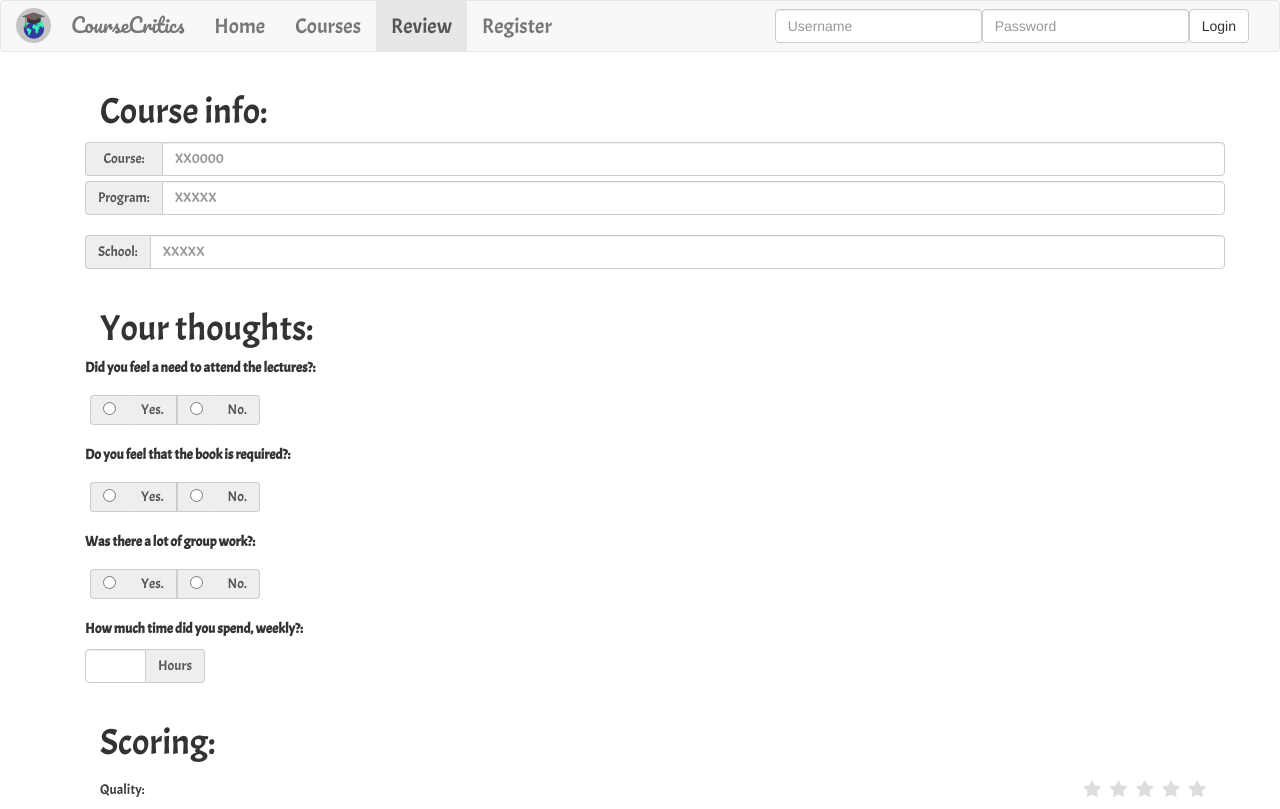
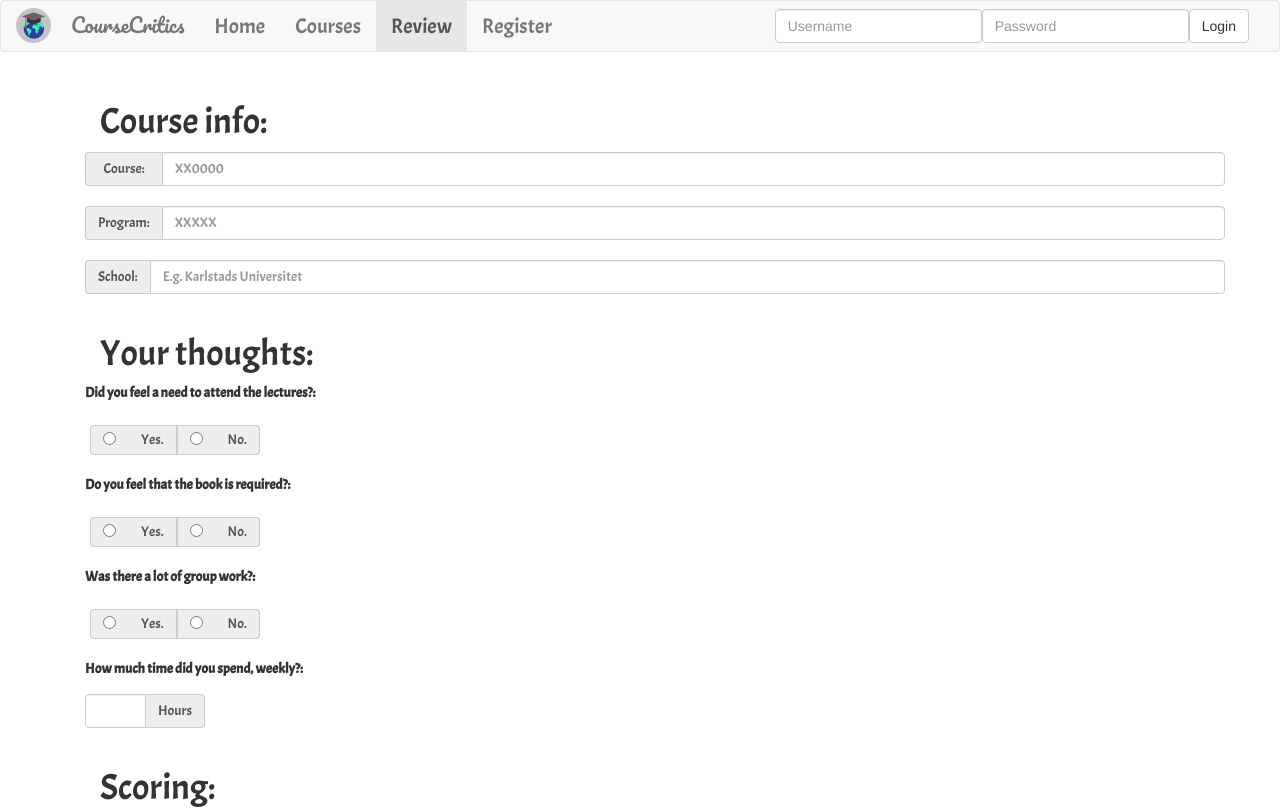
Before and after one commit to jmarken/CourseCriticsServer, an Angular app in the folder course-web-app/: page /review in a window 1280 px wide. Shown: the top 809 px of the page. Built offline with nearby package versions, Linux system fonts and the light colour scheme.

Commit message:
Input boxes

```diff
--- a/course-web-app/src/app/review/review.component.css
+++ b/course-web-app/src/app/review/review.component.css
@@ -7,7 +7,11 @@
 }
 
 .form-check {
-    margin: 5px 0 20px 0;
+    margin: 10px 0 20px 0;
+}
+
+.form-check .input-group {
+    margin: 10px 0 20px 0;
 }
 
 .radio-right-text {
--- a/course-web-app/src/app/review/review.component.html
+++ b/course-web-app/src/app/review/review.component.html
@@ -2,25 +2,21 @@
   <form (ngSubmit)="onSubmitReview(f)" #f="ngForm">
     <h1 class="col-xs-12">Course info:</h1>
 
+    <div class="form-check">
+      <div class="input-group">
+        <span class="input-group-addon" id="course-pre-box">Course:</span>
+        <input type="text" placeholder="XX0000" class="form-control" name="course" ngModel required>
 
-    <div class="input-group">
-      <span class="input-group-addon" id="course-pre-box">Course:</span>
-      <input type="text" placeholder="XX0000" class="form-control" name="course" ngModel required>
+      </div>
 
-    </div>
-
-
-    <div class="form-check">
       <div class="input-group">
         <span class="input-group-addon" id="basic-addon3">Program:</span>
         <input type="text" placeholder="XXXXX" class="form-control" name="program" ngModel required>
       </div>
-    </div>
 
-    <div class="form-check">
       <div class="input-group">
-        <span class="input-group-addon" id="basic-addon3">School:</span>
-        <input type="text" placeholder="XXXXX" class="form-control" name="school" ngModel required>
+        <span class="input-group-addon" id="basic-addon">School:</span>
+        <input type="text" placeholder="E.g. Karlstads Universitet" class="form-control" name="school" ngModel required>
       </div>
     </div>
 
```
